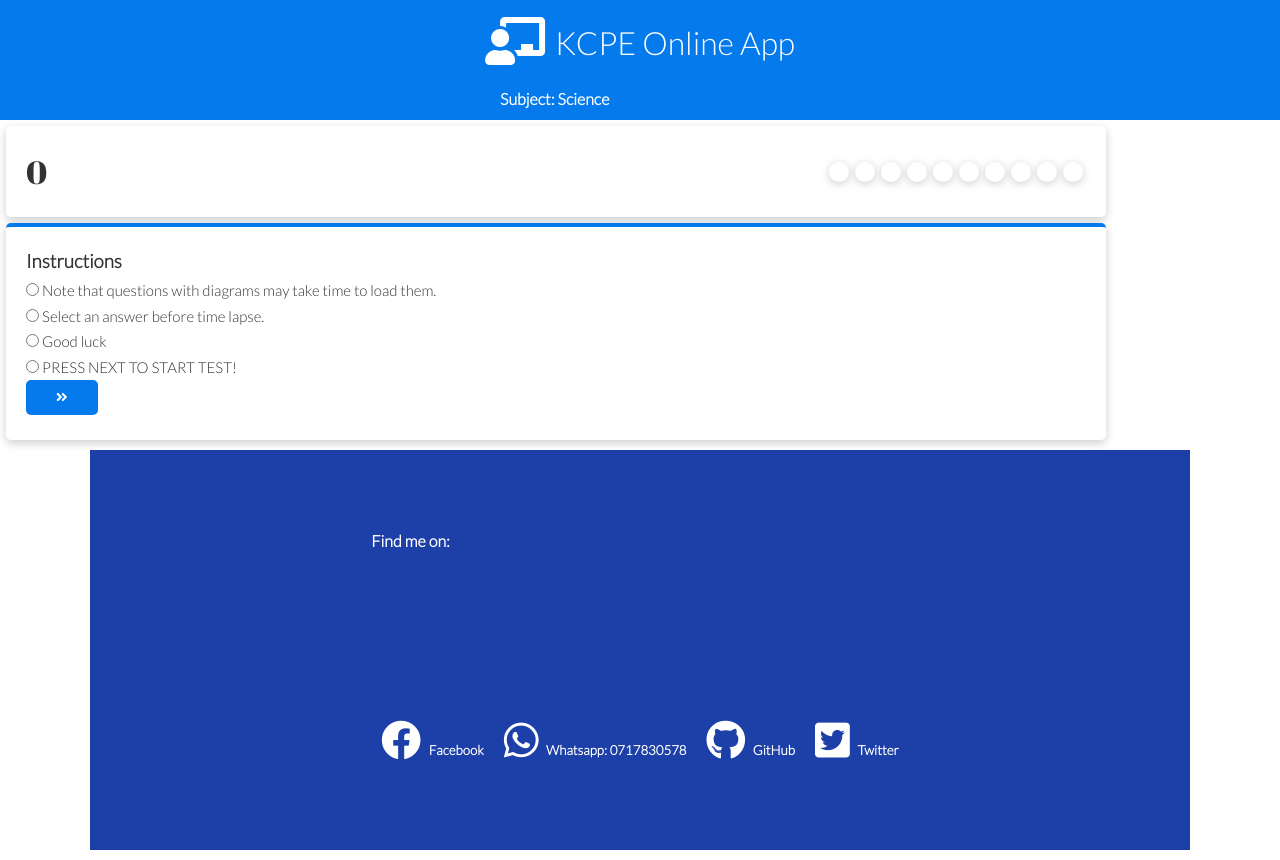
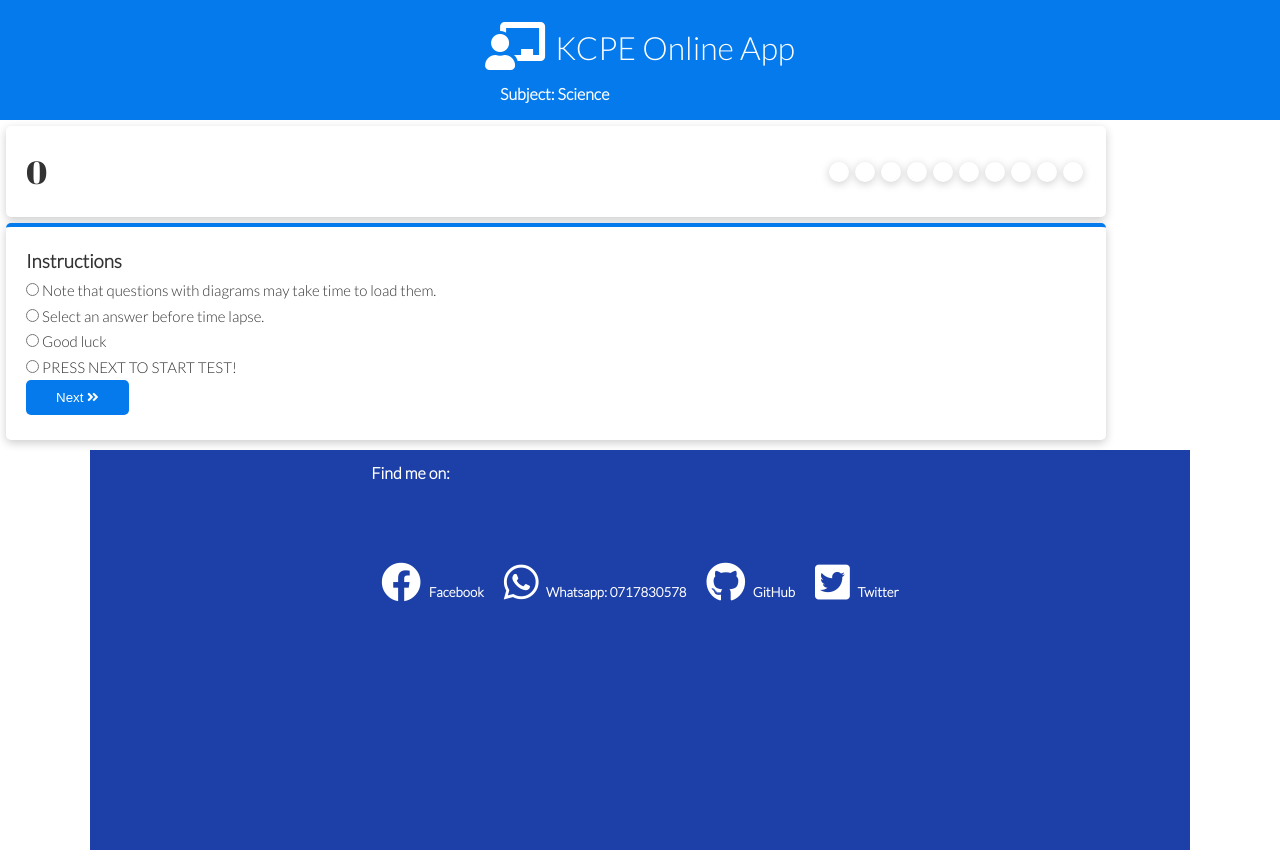
Before and after one commit to Jared-Oyaro/Online-KCPE-Exams, a plain HTML site: page index.html in a window 1280 px wide. Drawn offline with Linux system fonts and the light colour scheme.

Commit message:
footer updated

```diff
--- a/index.html
+++ b/index.html
@@ -69,7 +69,7 @@
 
 
        <div class="navigation">
-         <button class="next-btn btn1 btn"><i class="fas fa-angle-double-right"></i></button>
+         <button class="next-btn btn1 btn">Next <i class="fas fa-angle-double-right"></i></button>
        </div>
 
        </div>
@@ -80,7 +80,7 @@
 
 
 <!-- footer -->
-<div class="container grid footer">
+<div class="container footer grid">
   <h4 class="brd-content">Find me on:</h4>
   <div class="contacts">
     <div>
--- a/style.css
+++ b/style.css
@@ -42,14 +42,7 @@ h1,h2 {
     display: grid;
     grid-template-columns: repeat(1fr);
 }
-#search {
-  width: 100px;
-  height: 25px;
-  border: #aaa thin;
-  padding: 4px;
-  outline: none;
-  border-radius: 20px;
-}
+
 
 p {
   margin: 10px 0;
@@ -259,6 +252,11 @@ p {
    font-size: 22px;
 }
 
+h4 {
+  margin-top: -20px;
+  margin-bottom: 0px;
+}
+
 #font {
   font-size: 14px;
 }
@@ -268,6 +266,13 @@ p {
   color: red;
 }
 
+.footer.grid {
+  gap: 0;
+  display: grid;
+  grid-template-rows: repeat(2,1fr 2fr);
+  /* position: relative; */
+}
+
 #a, #b, #c, #d{
   font-size: 15px;
 }
```
